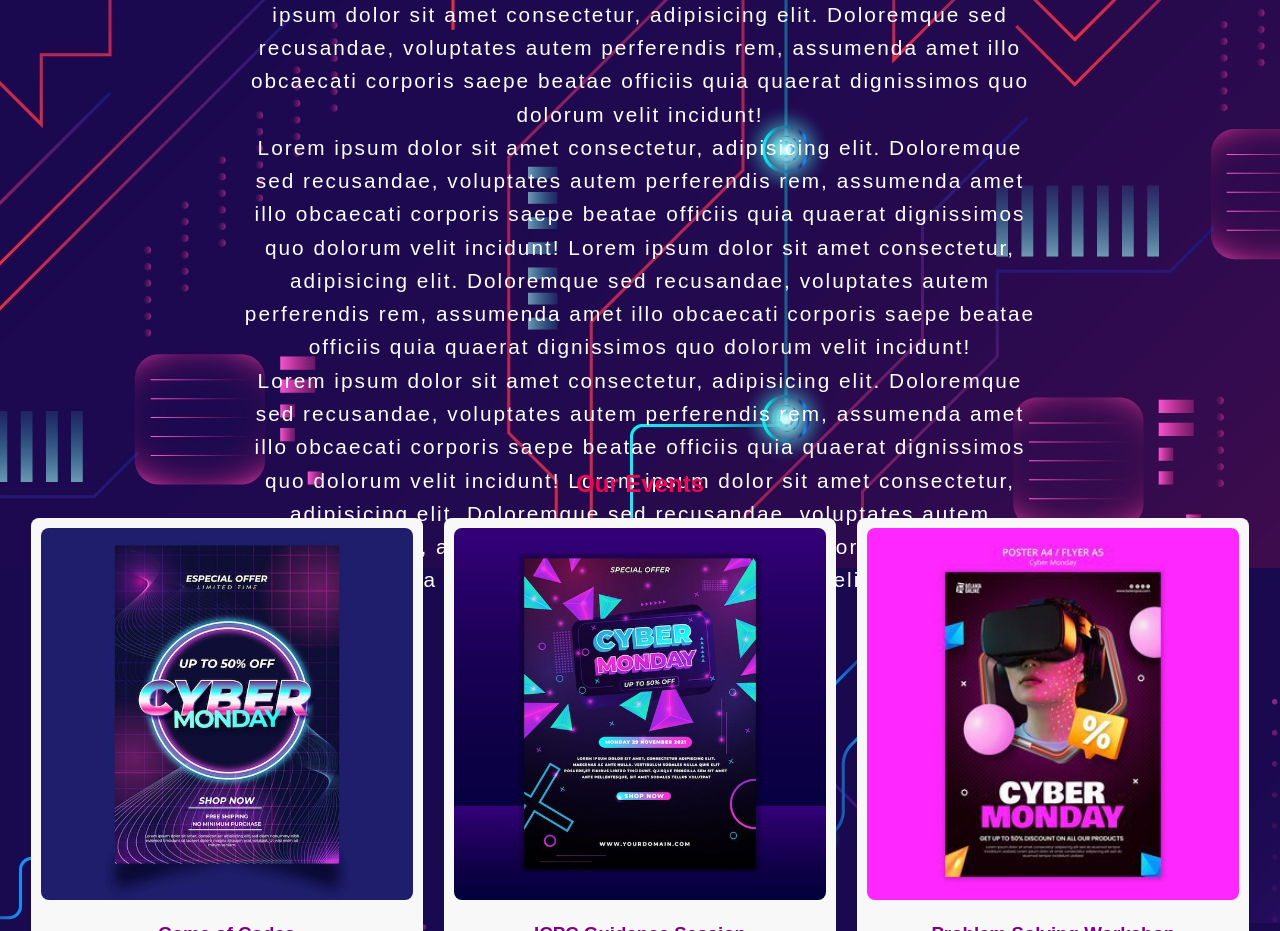
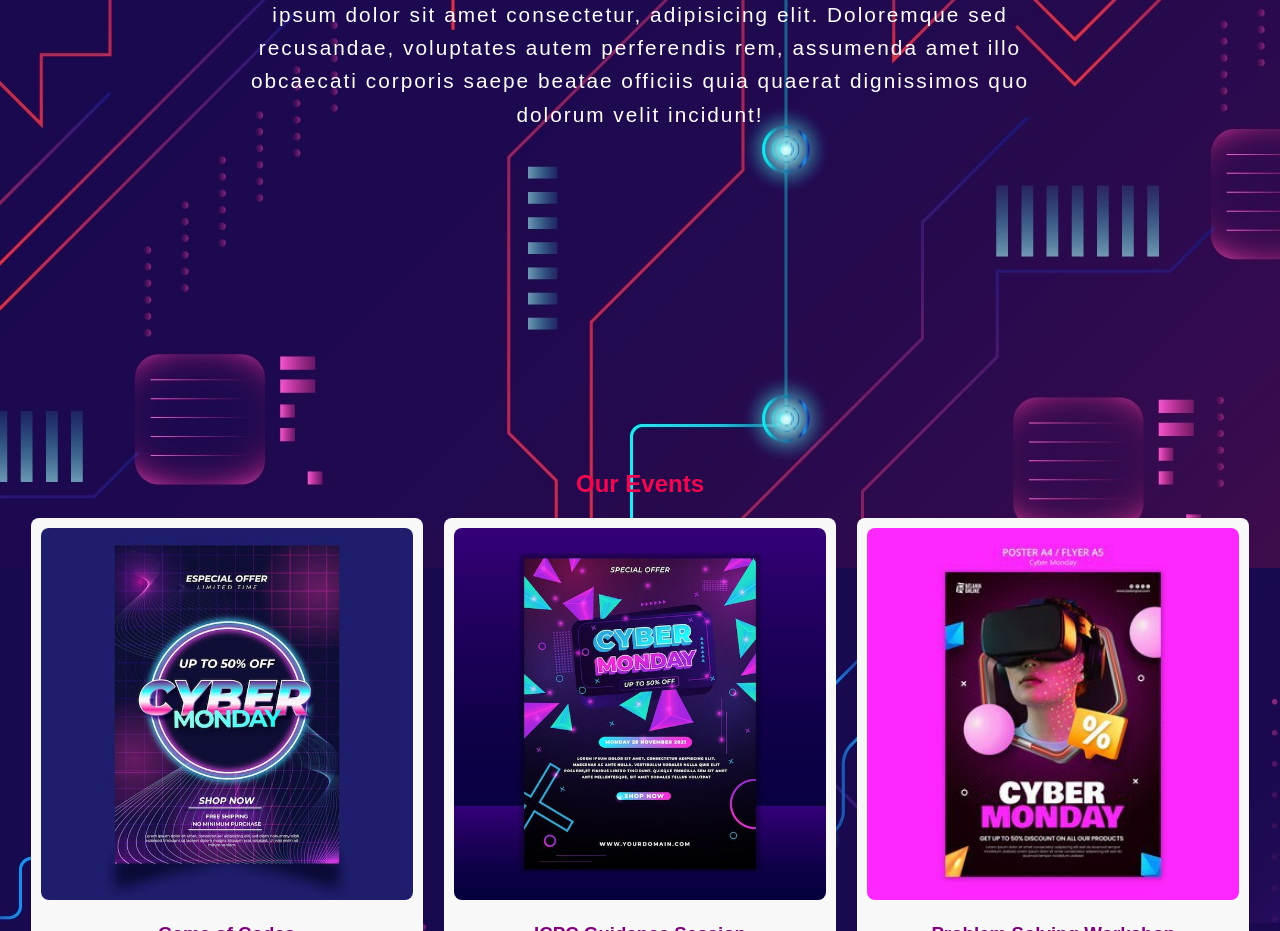
Before and after one commit to RishavBishen/gomyno, a plain HTML site: page index.html in a window 1280 px wide. Shown: the part 1300-2231 px from the top of the page. Drawn offline with Linux system fonts and the light colour scheme.

Commit message:
changes index file

```diff
--- a/index.html
+++ b/index.html
@@ -37,14 +37,6 @@
         <p>The Go Myno club focuses on competitive programming, problem-solving, and guiding students for ICPC competitions. We regularly organize coding contests, workshops, and mentorship sessions to help students enhance their coding skills.</p>
         <p>
             Lorem ipsum dolor sit amet consectetur, adipisicing elit. Doloremque sed recusandae, voluptates autem perferendis rem, assumenda amet illo obcaecati corporis saepe beatae officiis quia quaerat dignissimos quo dolorum velit incidunt!
-            Lorem ipsum dolor sit amet consectetur, adipisicing elit. Doloremque sed recusandae, voluptates autem perferendis rem, assumenda amet illo obcaecati corporis saepe beatae officiis quia quaerat dignissimos quo dolorum velit incidunt!
-            Lorem ipsum dolor sit amet consectetur, adipisicing elit. Doloremque sed recusandae, voluptates autem perferendis rem, assumenda amet illo obcaecati corporis saepe beatae officiis quia quaerat dignissimos quo dolorum velit incidunt!
-        </p>
-        <p>
-            Lorem ipsum dolor sit amet consectetur, adipisicing elit. Doloremque sed recusandae, voluptates autem perferendis rem, assumenda amet illo obcaecati corporis saepe beatae officiis quia quaerat dignissimos quo dolorum velit incidunt!
-            Lorem ipsum dolor sit amet consectetur, adipisicing elit. Doloremque sed recusandae, voluptates autem perferendis rem, assumenda amet illo obcaecati corporis saepe beatae officiis quia quaerat dignissimos quo dolorum velit incidunt!
-        </p>
-        <p>
             Lorem ipsum dolor sit amet consectetur, adipisicing elit. Doloremque sed recusandae, voluptates autem perferendis rem, assumenda amet illo obcaecati corporis saepe beatae officiis quia quaerat dignissimos quo dolorum velit incidunt!
             Lorem ipsum dolor sit amet consectetur, adipisicing elit. Doloremque sed recusandae, voluptates autem perferendis rem, assumenda amet illo obcaecati corporis saepe beatae officiis quia quaerat dignissimos quo dolorum velit incidunt!
         </p>
```
